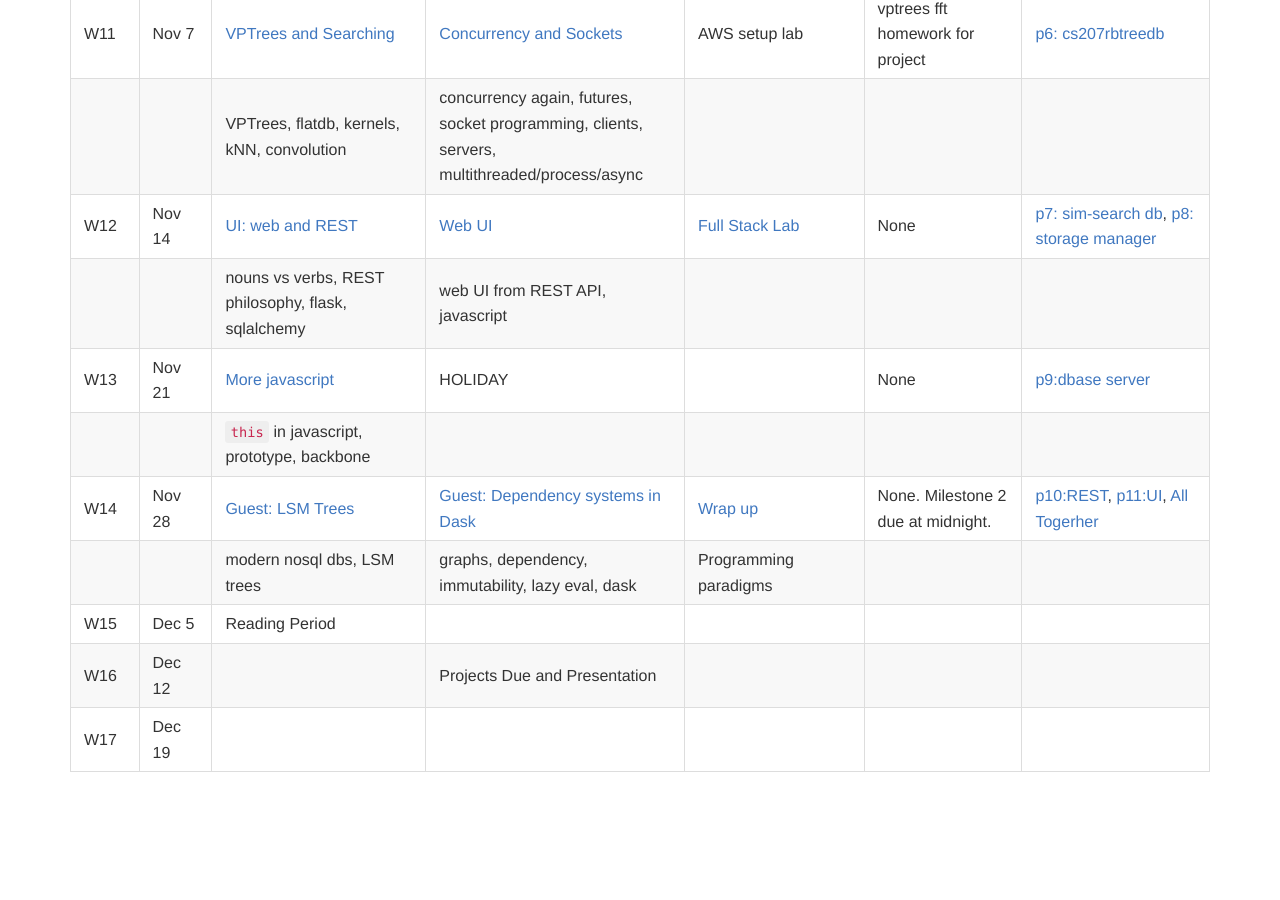
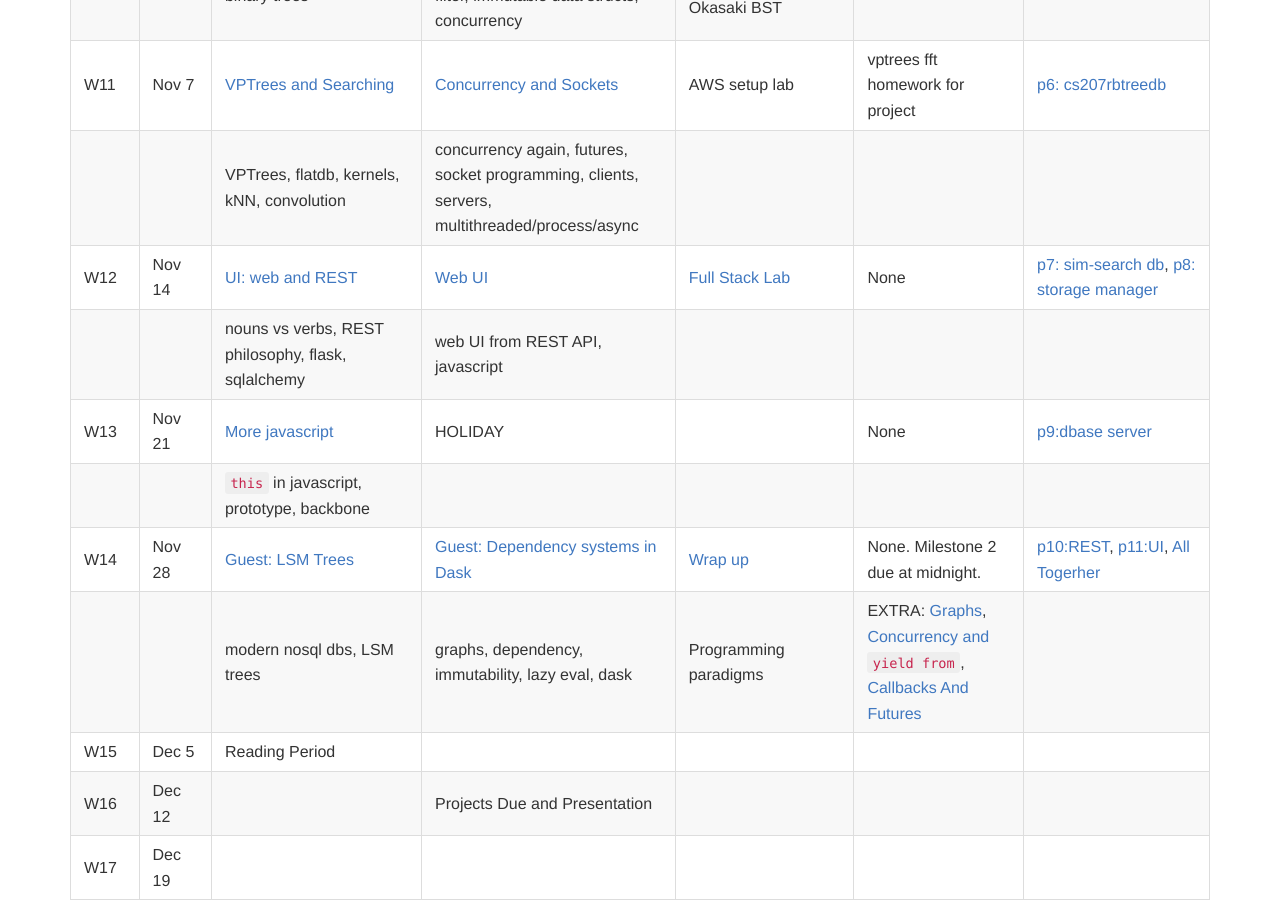
Before and after one commit to iacs-cs207/cs207-2016, a Jekyll site: the page built from schedule.md, in a window 1280 px wide and 900 px high, scrolled down 1531 px. Built offline with Jekyll 4.4.1, drawn with Linux system fonts in a browser that asks for light colours; nearby versions of some CDN libraries; Markdown is read by kramdown in place of the engine named in the settings; before the commit the page ends 2303 px from its top, so only the background shows below that.

Commit message:
updated schedule

```diff
--- a/schedule.md
+++ b/schedule.md
@@ -32,7 +32,7 @@ layout: default
 | W13  | Nov 21     | [More javascript](https://github.com/fyeung86/eztodo2) | HOLIDAY                                  |                                          | None                                     | [p9:dbase server](https://iacs-cs207.github.io/cs207-2016/projects/project9.html) |
 |      |            | `this` in javascript, prototype, backbone |                                          |                                          |                                          |                                          |
 | W14  | Nov 28     | [Guest: LSM Trees](https://dl.dropboxusercontent.com/u/75194/lsm-pres-public.pdf) | [Guest: Dependency systems in Dask](https://github.com/jcrist/harvard_cs207_talk) | [Wrap up](https://iacs-cs207.github.io/cs207-2016/learned.html) | None. Milestone 2 due at midnight.       | [p10:REST](https://iacs-cs207.github.io/cs207-2016/projects/project10.html), [p11:UI](https://iacs-cs207.github.io/cs207-2016/projects/project11.html), [All Togerher](https://iacs-cs207.github.io/cs207-2016/project.html) |
-|      |            | modern nosql dbs,  LSM trees             | graphs, dependency, immutability, lazy eval, dask | Programming paradigms                    |                                          |                                          |
+|      |            | modern nosql dbs,  LSM trees             | graphs, dependency, immutability, lazy eval, dask | Programming paradigms                    | EXTRA: [Graphs](https://github.com/iacs-cs207/cs207-2016/blob/master/lectures/Graphs.ipynb), [Concurrency and `yield from`](https://github.com/iacs-cs207/cs207-2016/blob/master/lectures/ConcurrencyAndCoroutines.ipynb), [Callbacks And Futures](https://github.com/iacs-cs207/cs207-2016/blob/master/lectures/Concurrency2.ipynb) |                                          |
 | W15  | Dec 5      | Reading Period                           |                                          |                                          |                                          |                                          |
 | W16  | Dec 12     |                                          | Projects Due and Presentation            |                                          |                                          |                                          |
 | W17  | Dec 19     |                                          |                                          |                                          |                                          |                                          |
```
